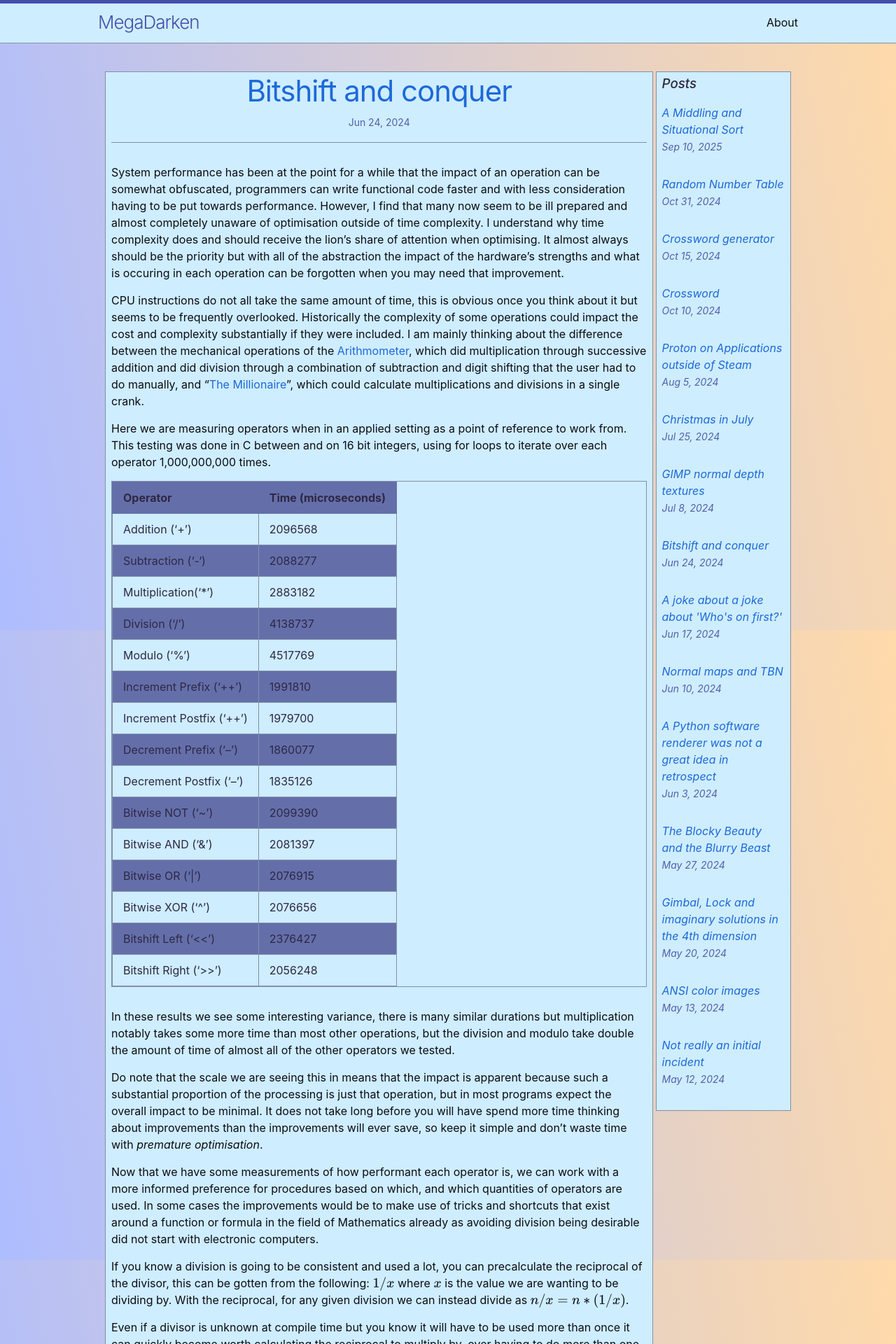
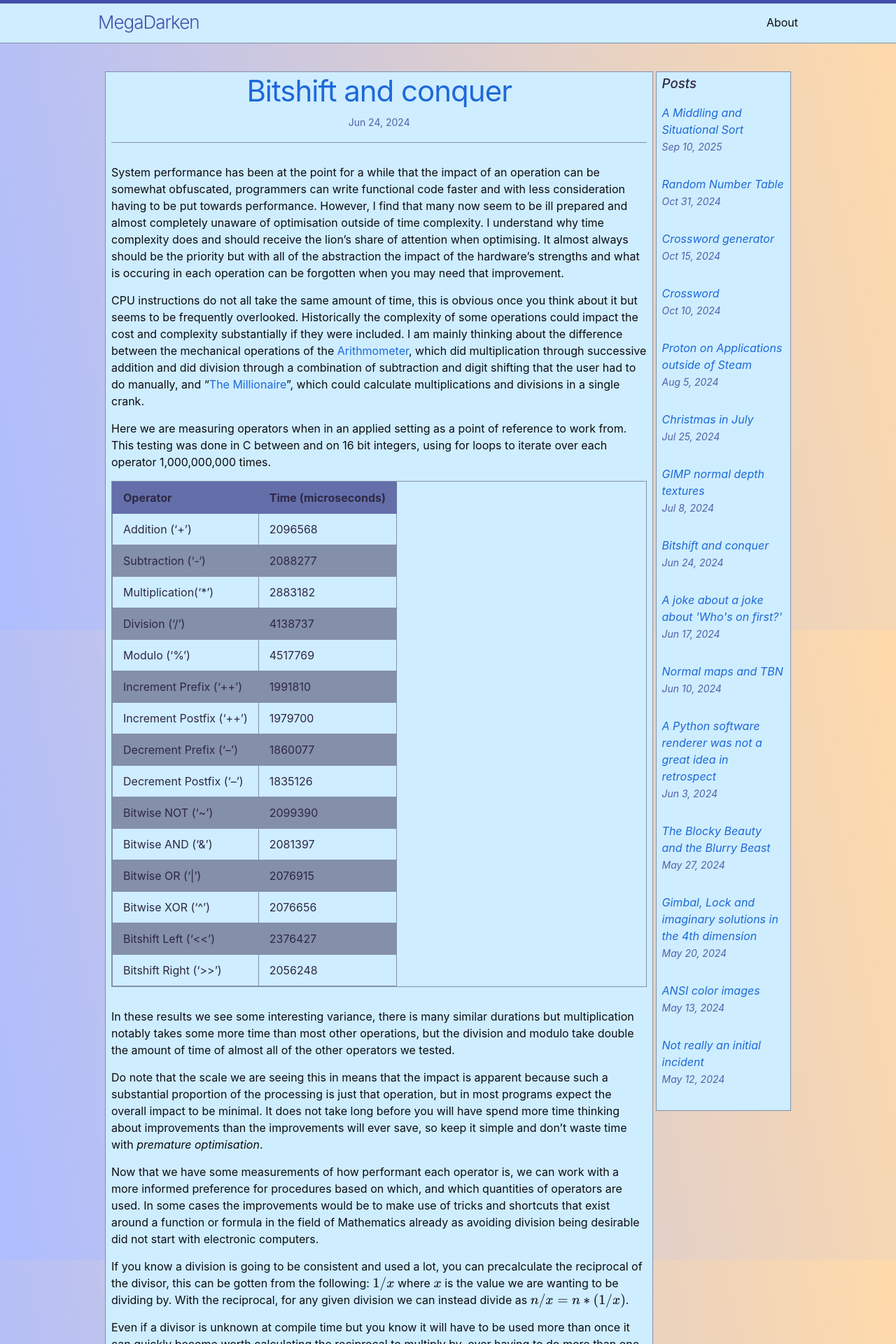
Before and after one commit to MegaDarken/megadarken.github.io, a Jekyll site: the page built from _posts/2024-06-24-bitshift and conquer.markdown, in a window 1280 px wide. Shown: the top 1920 px of the page at 70% size. Built offline with Jekyll 4.4.1, drawn with Linux system fonts in a browser that asks for light colours.

Commit message:
color.scss $table-zebra-color: $brand-color-light;

```diff
--- a/_sass/color.scss
+++ b/_sass/color.scss
@@ -20,7 +20,7 @@ $border-color-02: $brand-color;
 $border-color-03: $brand-color-dark;
 
 $table-text-color: $heading-color;
-$table-zebra-color: $brand-color;
+$table-zebra-color: $brand-color-light;
 $table-header-bg-color: $brand-color;
 $table-header-border: $brand-color;
 $table-border-color: $border-color-01;
```
